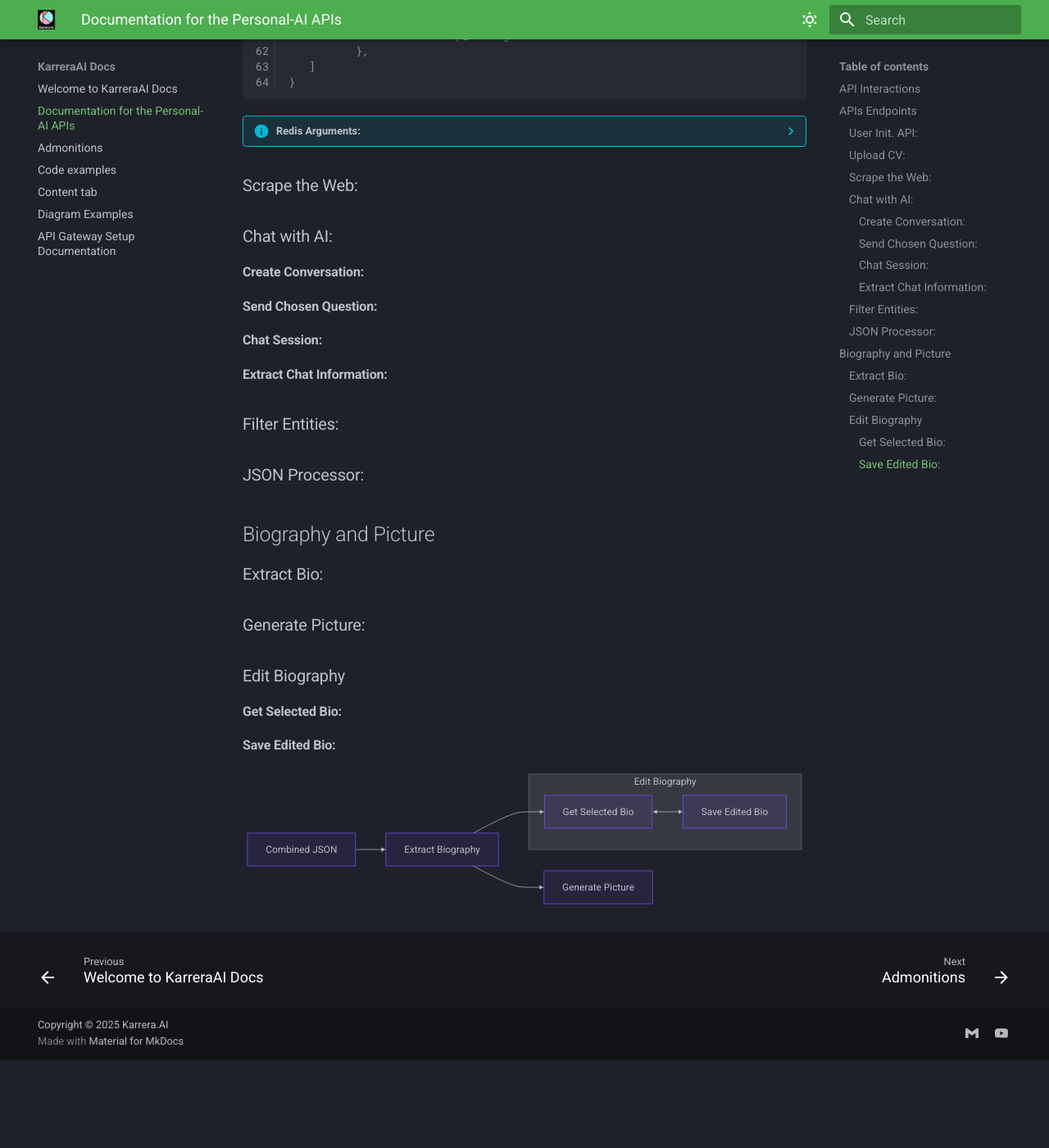
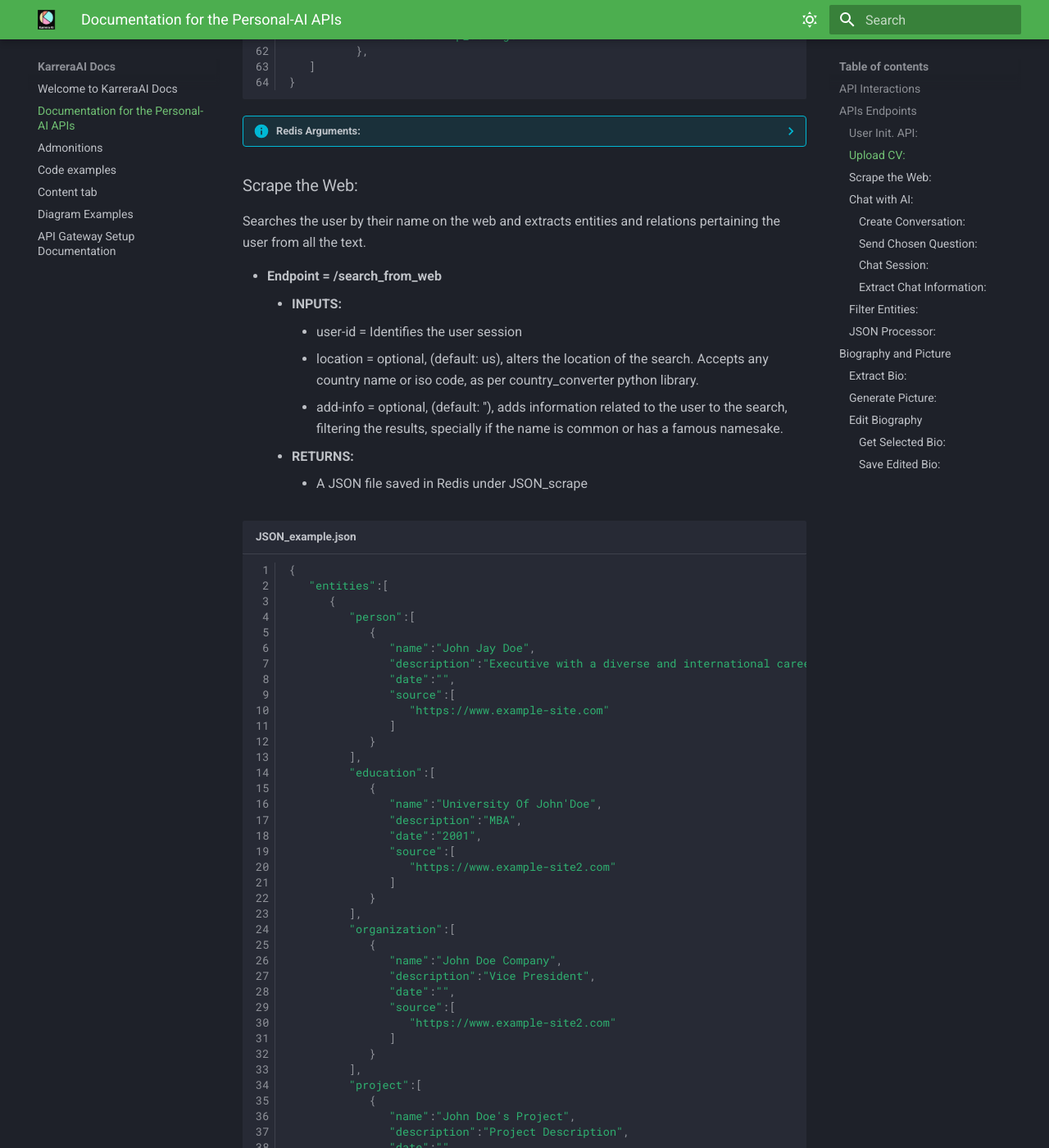
Before and after one commit to KarreraAI/knowledge-base, an MkDocs documentation site: the page built from docs/Personal-AI-APIs.md, in a window 1280 px wide and 1400 px high, scrolled down 2618 px. Shown: the whole window at 82% size. Built offline with MkDocs 1.6.1 and Material for MkDocs 9.7.7, drawn with Linux system fonts in a browser that asks for light colours; before the commit the page ends 3911 px from its top, so only the background shows below that; some of the changed text lies outside the part shown.

Commit message:
Update Personal-AI-APIs.md

````diff
--- a/docs/Personal-AI-APIs.md
+++ b/docs/Personal-AI-APIs.md
@@ -149,6 +149,89 @@
         ```
 
 ### Scrape the Web:
+Searches the user by their name on the web and extracts entities and relations pertaining the user from all the text.
+
+* **Endpoint = /search_from_web**
+    * **INPUTS:**
+        * user-id = Identifies the user session
+        * location = optional, (default: us), alters the location of the search. Accepts any country name or iso code, as per country_converter python library.
+        * add-info = optional, (default: ''), adds information related to the user to the search, filtering the results, specially if the name is common or has a famous namesake.
+    * **RETURNS:**
+        * A JSON file saved in Redis under JSON_scrape
+
+```py title="JSON_example.json" linenums="1"
+{
+   "entities":[
+      {
+         "person":[
+            {
+               "name":"John Jay Doe",
+               "description":"Executive with a diverse and international career",
+               "date":"",
+               "source":[
+                  "https://www.example-site.com"
+               ]
+            }
+         ],
+         "education":[
+            {
+               "name":"University Of John'Doe",
+               "description":"MBA",
+               "date":"2001",
+               "source":[
+                  "https://www.example-site2.com"
+               ]
+            }
+         ],
+         "organization":[
+            {
+               "name":"John Doe Company",
+               "description":"Vice President",
+               "date":"",
+               "source":[
+                  "https://www.example-site2.com"
+               ]
+            }
+         ],
+         "project":[
+            {
+               "name":"John Doe's Project",
+               "description":"Project Description",
+               "date":"",
+               "source":[
+                  "https://www.example-site3.com"
+               ]
+            },
+         ],
+   "relationships":[
+          {
+             "source":"John Jay Doe",
+             "target":"University Of John'Doe",
+             "relationship":"studied at",
+             "relationship_strength":4
+          },
+          {
+             "source":"John Jay Doe",
+             "target":"John Doe Company",
+             "relationship":"worked at",
+             "relationship_strength":4
+          },
+          {
+             "source":"John Jay Doe",
+             "target":"John Doe's Project",
+             "relationship":"created",
+             "relationship_strength":2
+          },
+   ]
+}
+```
+
+??? info "Redis Arguments:"
+
+        ```
+        .JSON_scrape = Returned JSON file
+        .user_last_method = 'scrape'
+        ```
 
 ### Chat with AI:
 
````
